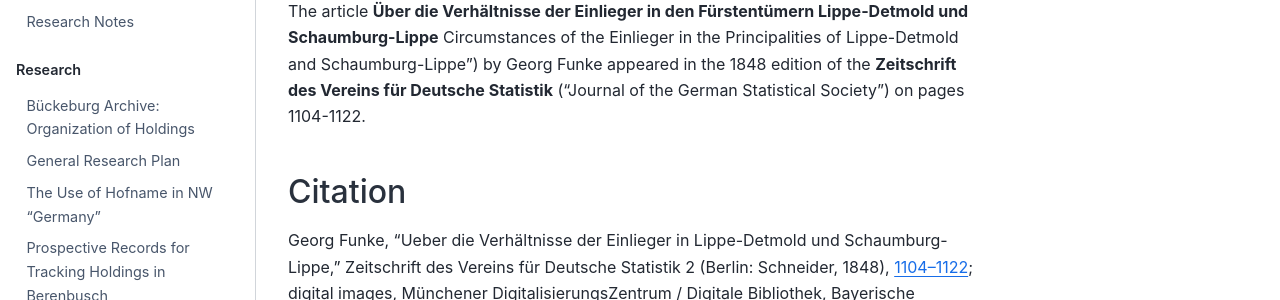
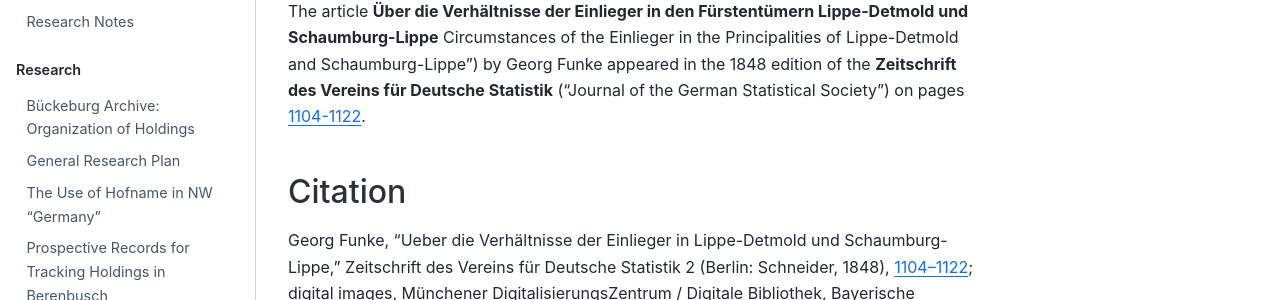
Before and after one commit to kurt-krueckeberg/sphinx-research, a Jupyter Book: the page built from contextual-sources/funke-article/index.md, in a window 1280 px wide. Shown: the part 137-437 px from the top of the page. Built offline with Jupyter Book 1.0.4 settings and Sphinx 7.4.7 and the Sphinx Book theme 1.1.4, drawn with Linux system fonts in a browser that asks for light colours; part of the change alters nothing that is shown.

Commit message:
Update files

```diff
--- a/contextual-sources/funke-article/index.md
+++ b/contextual-sources/funke-article/index.md
@@ -5,7 +5,7 @@ Lippe-Detmold und Schaumburg-Lippe** Circumstances of the Einlieger in the
 Principalities of Lippe-Detmold and Schaumburg-Lippe") by Georg Funke
 appeared in the 1848 edition of the **Zeitschrift des Vereins für Deutsche
 Statistik** ("Journal of the German Statistical Society") on pages
-1104-1122.
+[1104-1122](https://www.digitale-sammlungen.de/view/bsb10709532?page=1142%2C1143).
 
 ## Citation
 
```
